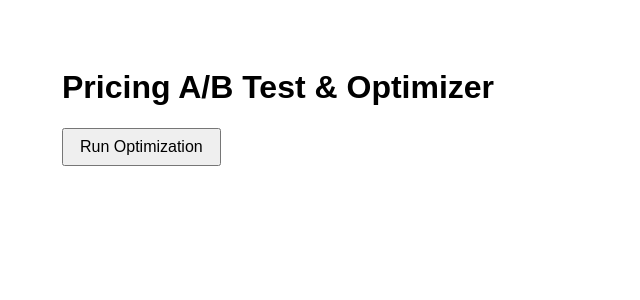
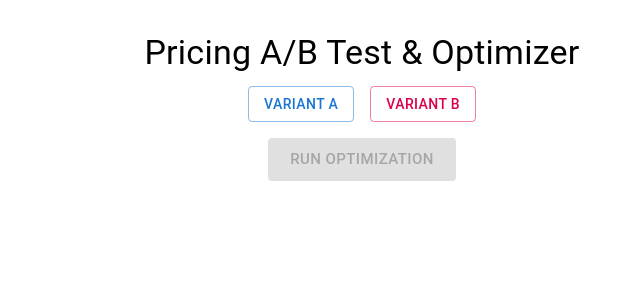
Before and after one commit to JamesBoggs/pricing-frontend, a React (Create React App) app: page / in a window 1280 px wide. Shown: the top 300 px of the page, without its empty margins (278-918 px from the left). Built offline with nearby package versions, Linux system fonts and the light colour scheme.

Commit message:
✨ Add MUI dashboard & A/B selector UI

```diff
--- a/package.json
+++ b/package.json
@@ -3,6 +3,9 @@
   "version": "0.1.0",
   "private": true,
   "dependencies": {
+    "@emotion/react": "^11.14.0",
+    "@emotion/styled": "^11.14.0",
+    "@mui/material": "^7.0.2",
     "react": "^18.2.0",
     "react-dom": "^18.2.0",
     "react-scripts": "5.0.1"
--- a/src/App.js
+++ b/src/App.js
@@ -1,16 +1,42 @@
-import React, { useState } from "react";
-import "./App.css";
+import React, { useState } from 'react';
+import {
+  Container,
+  Typography,
+  Box,
+  Button,
+  Card,
+  CardContent,
+  CircularProgress,
+  Alert,
+  createTheme,
+  ThemeProvider
+} from '@mui/material';
+
+const theme = createTheme({
+  palette: {
+    primary: { main: '#1976d2' },
+    secondary: { main: '#dc004e' }
+  }
+});
 
 function App() {
+  const [variant, setVariant] = useState(null);
   const [result, setResult] = useState(null);
   const [loading, setLoading] = useState(false);
   const [error, setError] = useState(null);
 
+  const handleSelect = (v) => {
+    setVariant(v);
+    setResult(null);
+    setError(null);
+  };
+
   const handleOptimize = async () => {
+    if (!variant) return;
     setLoading(true);
     setError(null);
     try {
-      const res = await fetch("/api/optimize-price");
+      const res = await fetch(`/api/optimize-price?variant=${variant}`);
       if (!res.ok) {
         throw new Error(`HTTP error! status: ${res.status}`);
       }
@@ -24,28 +50,66 @@ function App() {
   };
 
   return (
-    <div className="App">
-      <h1>Pricing A/B Test & Optimizer</h1>
-      <div className="buttons">
-        <button onClick={handleOptimize} disabled={loading}>
-          {loading ? "Optimizing…" : "Run Optimization"}
-        </button>
-      </div>
+    <ThemeProvider theme={theme}>
+      <Container maxWidth="sm" sx={{ mt: 4, mb: 4 }}>
+        <Typography variant="h4" component="h1" gutterBottom align="center">
+          Pricing A/B Test & Optimizer
+        </Typography>
 
-      {error && <p className="error">Error: {error}</p>}
+        <Box display="flex" justifyContent="center" gap={2} mb={2}>
+          <Button
+            variant={variant === 'A' ? 'contained' : 'outlined'}
+            color="primary"
+            onClick={() => handleSelect('A')}
+          >
+            Variant A
+          </Button>
+          <Button
+            variant={variant === 'B' ? 'contained' : 'outlined'}
+            color="secondary"
+            onClick={() => handleSelect('B')}
+          >
+            Variant B
+          </Button>
+        </Box>
 
-      {result && (
-        <div className="result">
-          <h3>Optimization Results:</h3>
-          <p>
-            <strong>Best Price:</strong> ${result.best_price.toFixed(2)}
-          </p>
-          <p>
-            <strong>Expected Revenue:</strong> ${result.expected_revenue.toLocaleString()}
-          </p>
-        </div>
-      )}
-    </div>
+        <Box display="flex" justifyContent="center" mb={2}>
+          <Button
+            variant="contained"
+            disabled={!variant || loading}
+            onClick={handleOptimize}
+            size="large"
+          >
+            {loading ? <CircularProgress size={24} color="inherit" /> : 'Run Optimization'}
+          </Button>
+        </Box>
+
+        {error && (
+          <Alert severity="error" sx={{ mb: 2 }}>
+            {error}
+          </Alert>
+        )}
+
+        {result && (
+          <Card>
+            <CardContent>
+              <Typography variant="h6" gutterBottom>
+                Optimization Results:
+              </Typography>
+              <Typography>
+                <strong>Variant:</strong> {variant}
+              </Typography>
+              <Typography>
+                <strong>Best Price:</strong> ${result.best_price.toFixed(2)}
+              </Typography>
+              <Typography>
+                <strong>Expected Revenue:</strong> ${result.expected_revenue.toLocaleString()}
+              </Typography>
+            </CardContent>
+          </Card>
+        )}
+      </Container>
+    </ThemeProvider>
   );
 }
 
```
Also changed, not shown: 2 other files (tests, documents, lock files or other folders).
